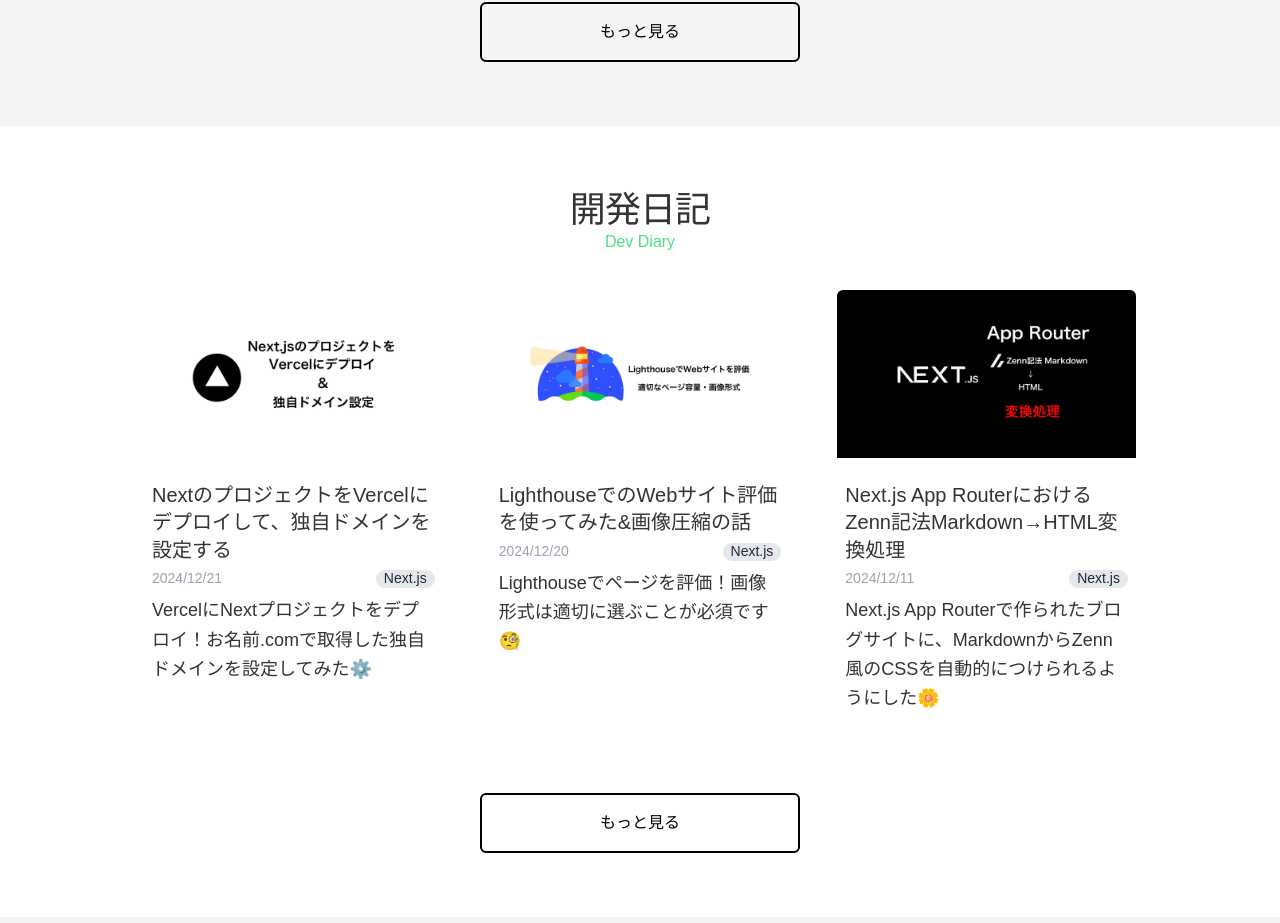
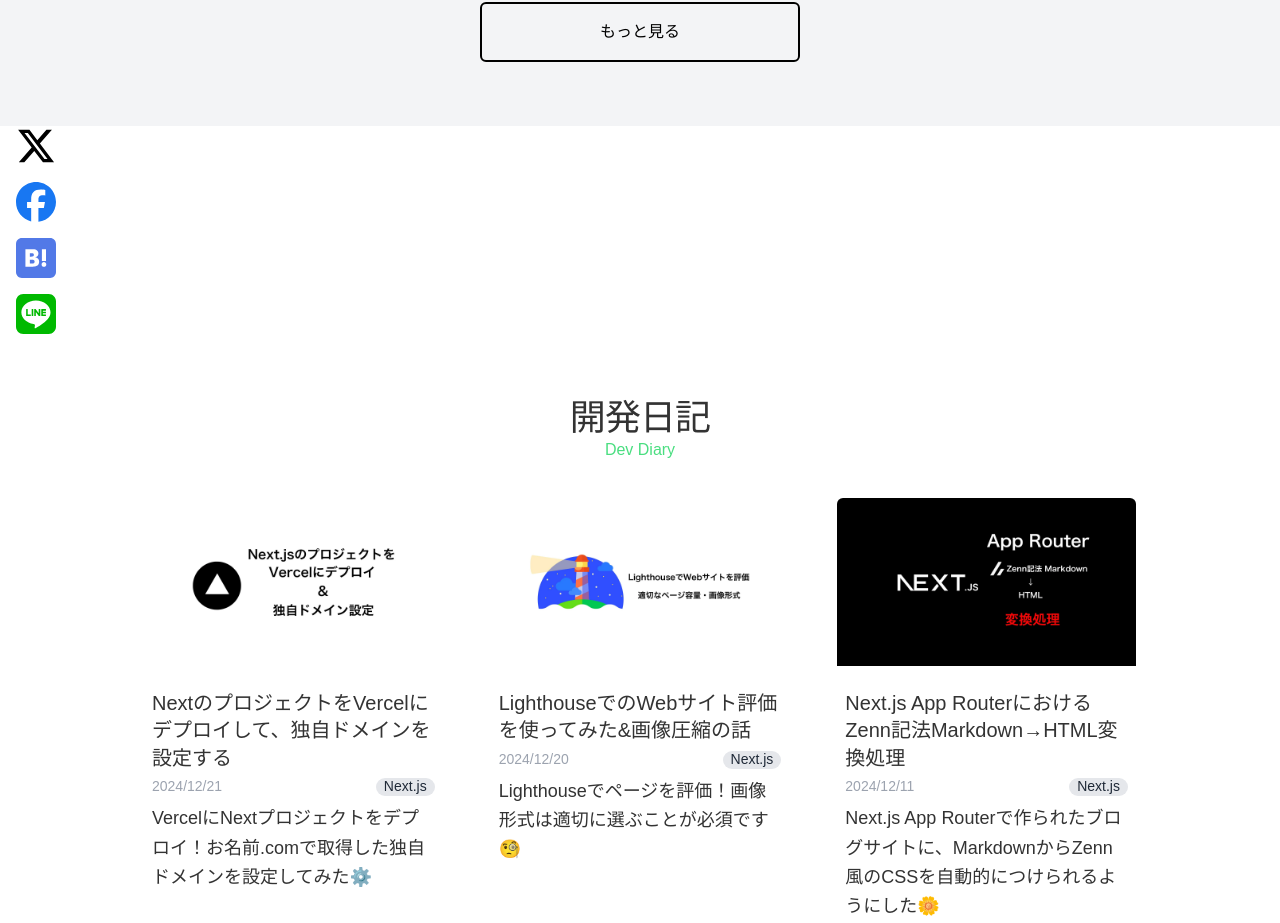
Before and after one commit to gamuprog/gAmuLog, a Next.js app in the folder app/: page / in a window 1280 px wide. Shown: the part 2216-3139 px from the top of the page. Built offline with nearby package versions, Linux system fonts and the light colour scheme; a web font is replaced by a local one.

Commit message:
記事共有機能　途中まで

```diff
--- a/app/src/app/page.tsx
+++ b/app/src/app/page.tsx
@@ -1,3 +1,4 @@
+import { ShareButtons } from "@/components/button/ShareButtons";
 import { HomeHeader } from "@/components/home/HomeHeader";
 import { HomeSection } from "@/components/home/HomeSection";
 import { getAllPosts } from "@/lib/api";
@@ -49,6 +50,8 @@
         className="bg-gray-100"
         viewMoreTo="/tech"
       />
+      <ShareButtons post={allPosts[0]} className="sticky top-4 left-0" />
+
       <HomeSection
         themeColorVariant="green"
         posts={allPosts.filter((post) => post.category === "DevDiary")}
--- a/app/src/app/posts/[slug]/page.tsx
+++ b/app/src/app/posts/[slug]/page.tsx
@@ -10,6 +10,7 @@
 import { getAllPosts, getPostBySlug } from "@/lib/api";
 
 import "zenn-content-css";
+import { ShareButtons } from "@/components/button/ShareButtons";
 
 export default async function Post({ params }: Params) {
   const post = getPostBySlug(params.slug);
@@ -45,7 +46,10 @@
         />
 
         <PostTitle>{post.title}</PostTitle>
-        <div className="mx-4 flex justify-between md:mx-16">
+
+        <div className="mx-4 flex justify-between md:mr-16 md:ml-0">
+          <ShareButtons post={post} className="sticky top-4 left-0" />
+
           <PostBody
             title={post.title}
             date={post.date}
--- /dev/null
+++ b/app/src/components/button/ShareButtons.tsx
@@ -0,0 +1,33 @@
+import { FaFacebook, FaLine, FaXTwitter } from "react-icons/fa6";
+import Link from "next/link";
+import { SiHatenabookmark } from "react-icons/si";
+import { Post } from "@/interfaces/post";
+
+type Props = {
+  post: Post;
+  className?: string;
+};
+
+export function ShareButtons({ post, className }: Props) {
+  const twitterURL = `https://twitter.com/intent/tweet?text=${post.title}&url=https://gamulog.com/posts/${post.slug}/`;
+  const facebookURL = `https://www.facebook.com/sharer.php?u=https://gamulog.com/posts/${post.slug}/`;
+  const hatenaURL = `https://b.hatena.ne.jp/entry/https://gamulog.com/posts/${post.slug}/`;
+  const lineURL = `https://social-plugins.line.me/lineit/share?url=https://gamulog.com/posts/${post.slug}/`;
+
+  return (
+    <div className={`${className} flex flex-col gap-4 mx-4 `}>
+      <Link href={twitterURL} target="_blank" rel="noopener noreferrer">
+        <FaXTwitter className="text-black text-5xl" />
+      </Link>
+      <Link href={facebookURL} target="_blank" rel="noopener noreferrer">
+        <FaFacebook className="text-[#1877f2] text-5xl" />
+      </Link>
+      <Link href={hatenaURL} target="_blank" rel="noopener noreferrer">
+        <SiHatenabookmark className="text-[#5279e7] text-5xl" />
+      </Link>
+      <Link href={lineURL} target="_blank" rel="noopener noreferrer">
+        <FaLine className="text-[#00b900] text-5xl" />
+      </Link>
+    </div>
+  );
+}
```
